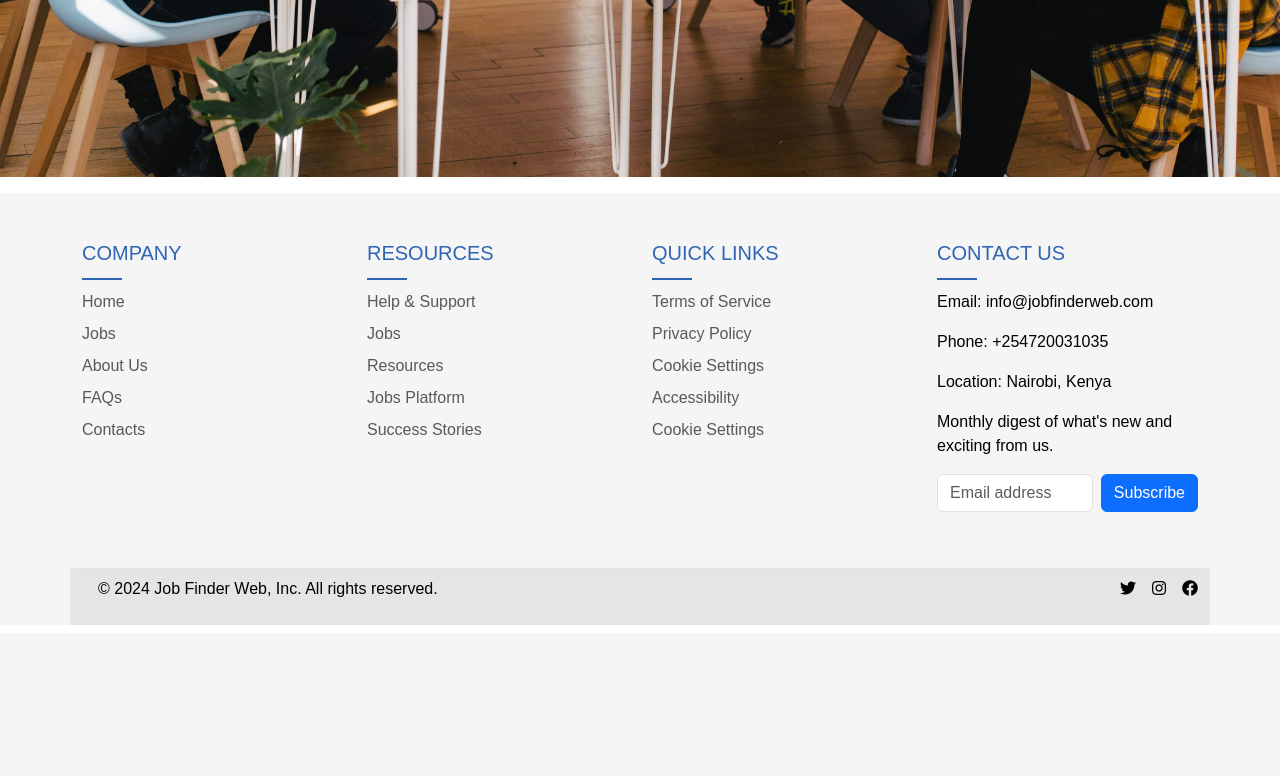
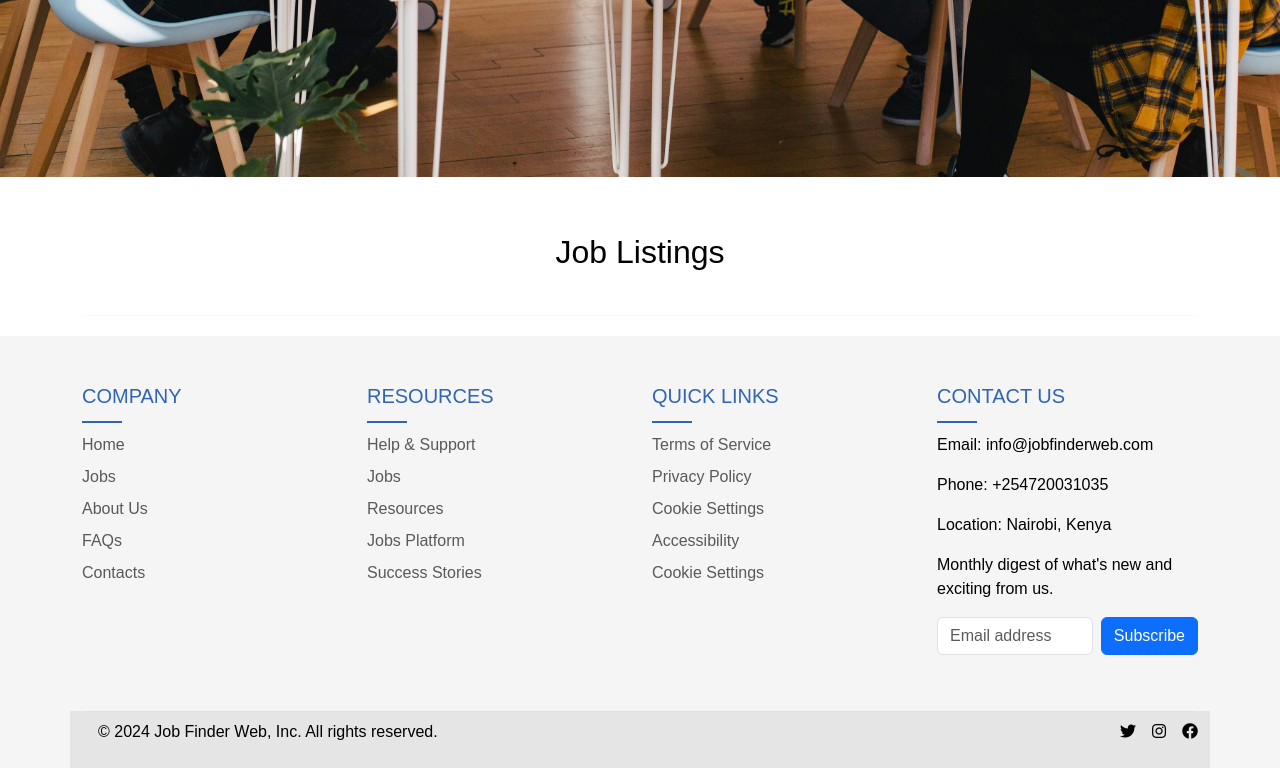
Before and after one commit to Mutai05/Job-Finder-Web, a Python web app: template app/templates/main/index.html in a window 1280 px wide. Shown: the part 656-1432 px from the top of the page. Before the commit the page ends 1281 px from the top, so only its background shows below. Run offline with Jinja, Linux system fonts and the light colour scheme; the template is opened without the code that fills it, so the values that code supplies are empty; some libraries are stand-ins or nearby versions.

Commit message:
Updated index.html file to fetch job listings from db

```diff
--- a/app/templates/main/index.html
+++ b/app/templates/main/index.html
@@ -24,6 +24,35 @@
       alt="People working"
     />
 
+    <!-- Add space after banner -->
+    <div style="margin-bottom: 40px"></div>
+
+    <!-- Job Listing Section -->
+    <div class="container job-listing">
+      <h2 class="mb-4 text-center">Job Listings</h2>
+      <div class="row">
+        <!-- Job Listing Card -->
+        {% for job in jobs %}
+        <div class="col-md-4">
+          <div class="card mb-3">
+            <div class="card-body">
+              <h5 class="card-title">{{job['title']}}</h5>
+              <p class="card-text">
+                Location: {{job['location']}}<br />Salary: {{job['currency']}} {{job['salary']}}
+              </p>
+              <a href="/jobs/{{ job.id }}" class="btn-outline-primary">Apply</a>
+            </div>
+          </div>
+        </div>
+        {% endfor %}
+      </div>
+    </div>
+
+    <!-- Solid Border -->
+    <div class="container">
+      <hr style="border-top: 1px solid #e5e5e5; margin: 20px 0" />
+    </div>
+
     {% include 'includes/footer.html' %}
 
     <!-- Bootstrap JS -->
```
